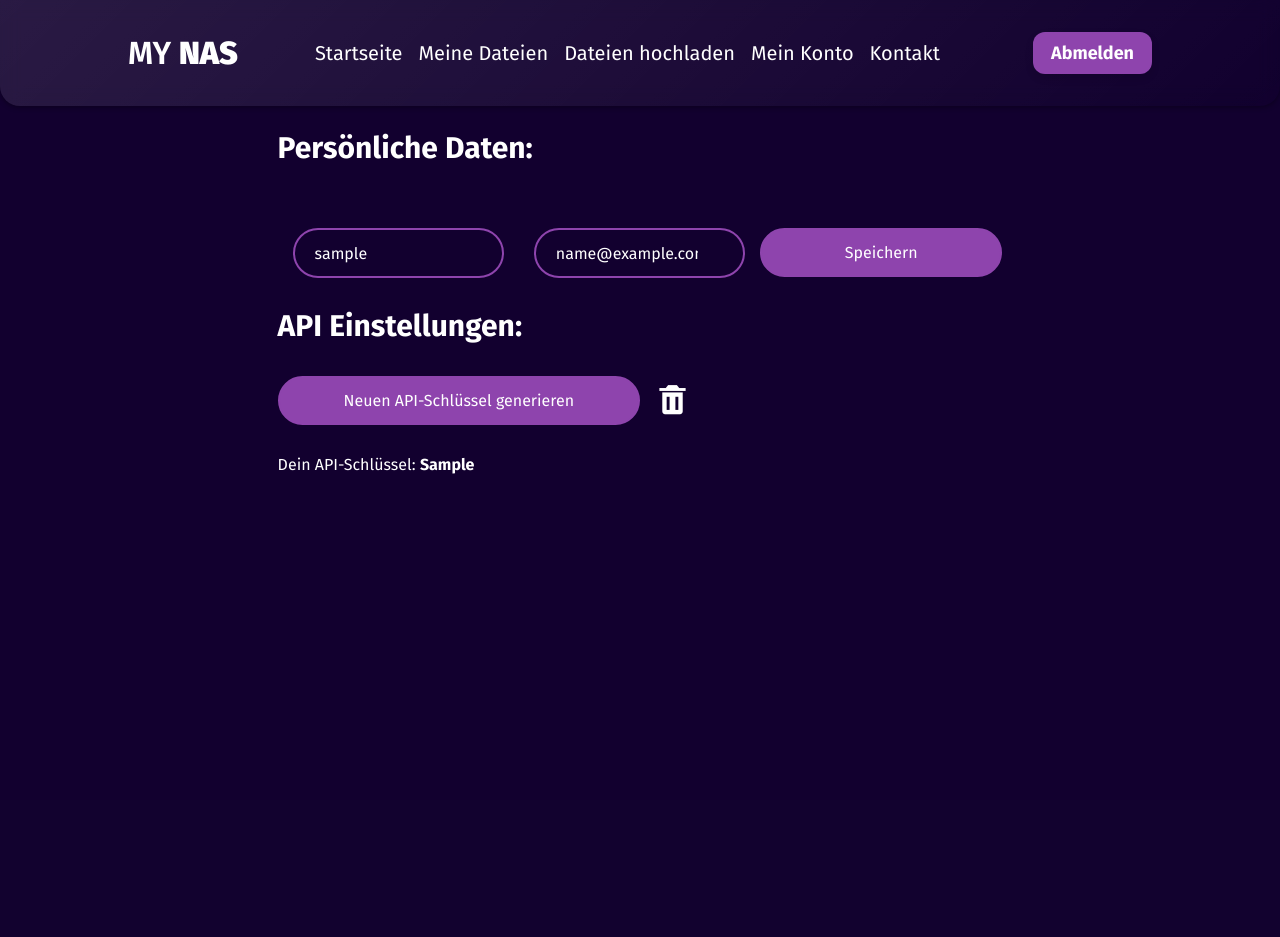
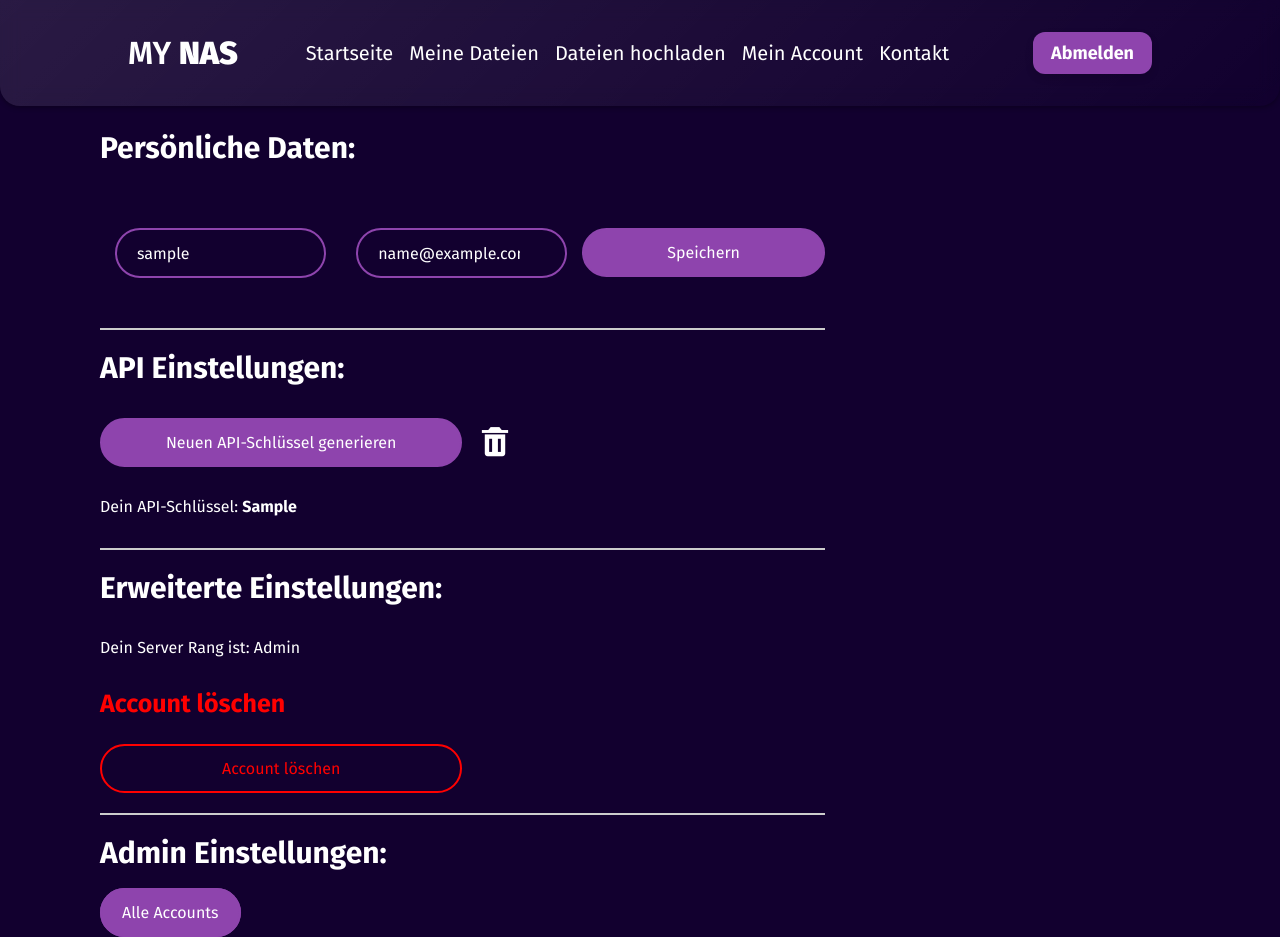
Before and after one commit to MarcusNebel/My-NAS, a PHP site: page /account-system/account.php in a window 1280 px wide. Before the commit the page ends 474 px from the top, so only its background shows below. Run offline with PHP 8.4, Linux system fonts and the light colour scheme; the visitor is signed in with stand-in values (Sample User, id 1); tables that the repository leaves empty hold one stand-in row (values such as "Sample post").

Commit message:
Added Ranksystem

```diff
--- a/app/account-system/account.php
+++ b/app/account-system/account.php
@@ -12,8 +12,8 @@ if (!isset($_SESSION["id"])) {
 <head>
 	<meta charset="UTF-8">
 	<meta name="viewport" content="width=device-width, initial-scale=1.0">
-	<title>My NAS | Benutzerverwaltung</title>
-	<link rel="website icon" href="../Logo/Logo.png">
+	<title>My NAS | Mein Account</title>
+	<link rel="website icon" href="../Logo/Logo_512px.png">
 
 	<link rel="preconnect" href="https://fonts.googleapis.com">
 	<link rel="preconnect" href="https://fonts.gstatic.com" crossorigin>
@@ -23,7 +23,7 @@ if (!isset($_SESSION["id"])) {
 	<link rel="stylesheet" href="style.css">
 	<link rel="stylesheet" href="../assets/css/style.css" />
 </head>
-<body>
+<body class="account-body">
 	<header>
 		<div class="container transparancy">
       		<h2><a class="link-no-decoration" href="../index.php"><span>MY </span>NAS</a></h2>
@@ -32,9 +32,9 @@ if (!isset($_SESSION["id"])) {
 				<a href="../User_Files.php">Meine Dateien</a>
 				<a href="../File_upload.php">Dateien hochladen</a>
 				<?php if(isset($_SESSION["id"])): ?>
-					<a href="account.php">Mein Konto</a>
+					<a href="account.php">Mein Account</a>
 				<?php else: ?>
-					<a href="Login.php">Mein Konto</a>
+					<a href="Login.php">Mein Account</a>
 				<?php endif; ?>
 				<a href="#">Kontakt</a>
 			</nav>
@@ -53,13 +53,13 @@ if (!isset($_SESSION["id"])) {
 		</div>
 	</header>
 	<nav class="mobile-nav">
-		<a href="index.php">Startseite</a>
-		<a href="User_Files.php">Meine Dateien</a>
-		<a href="File_upload.php">Dateien hochladen</a>
+		<a href="../index.php">Startseite</a>
+		<a href="../User_Files.php">Meine Dateien</a>
+		<a href="../File_upload.php">Dateien hochladen</a>
 				<?php if(isset($_SESSION["id"])): ?>
-			<a href="account.php">Mein Konto</a>
+			<a href="account.php">Mein Account</a>
 		<?php else: ?>
-			<a href="Login.php">Mein Konto</a>
+			<a href="Login.php">Mein Account</a>
 		<?php endif; ?>
 		<a href="#">Kontakt</a>
 	</nav>
@@ -103,6 +103,8 @@ if (!isset($_SESSION["id"])) {
 				}
 				?>
 
+				<hr style="border: 1px solid #ccc; margin: 20px 0;">
+
 				<h4>API Einstellungen:</h4>
 				<?php
 				if (isset($_SESSION["id"]) && !empty($_SESSION["id"])) {
@@ -138,6 +140,51 @@ if (!isset($_SESSION["id"])) {
 					echo "<p>Es ist kein Benutzer angemeldet</p>";
 				}
 				?>
+
+				<hr style="border: 1px solid #ccc; margin: 20px 0;">
+
+				<h4>Erweiterte Einstellungen:</h4>
+				<?php
+				if(isset($_SESSION["id"]) && !empty($_SESSION["id"])) {
+					require("mysql.php");
+
+					$stmt = $mysql->prepare("SELECT server_rank FROM accounts WHERE ID = :id");
+					$stmt->execute(array(":id" => $_SESSION["id"]));
+					$row = $stmt->fetch();
+					$server_rank = $row["server_rank"] ?? "Error: Du hast keinen Rang auf dem aktuellen Server!";
+				}
+				?>
+				<div class="advanced-settings">
+					<p class="server-rank"><?php
+					if(isset($server_rank) && $server_rank === "Error: Du hast keinen Rang auf dem aktuellen Server!") {
+						echo $server_rank;
+					} else {
+						echo "Dein Server Rang ist: ", $server_rank;
+					}
+					?> </p>
+					<h5>Account löschen</h5>
+					<form class="delete-account-form" method="get">
+						<button class="delete-account-btn" name="delete-account" type="submit">Account löschen</button>
+					</form>
+					<?php
+					if(isset($server_rank, $_SESSION["id"]) && !empty($server_rank)) if($server_rank === "Admin") {
+						if ($_SERVER["REQUEST_METHOD"] === "GET" && isset($_GET["delete-account"])) {
+							require("mysql.php");
+
+							$stmt = $mysql->prepare("DELETE FROM accounts WHERE ID = :id");
+							$stmt->execute(array(":id" => $_SESSION["id"]));
+							$stmt->execute();
+
+							session_destroy();
+						}
+						?>
+						<hr style="border: 1px solid #ccc; margin: 20px 0;">
+						<h4>Admin Einstellungen:</h4>
+						<a class="all-accounts" href="admin/accounts-list.php">Alle Accounts</a>
+						<?php
+					}
+					?>
+				</div>
 			</div>
 		</section>
 	</main>
--- a/app/account-system/style.css
+++ b/app/account-system/style.css
@@ -8,6 +8,15 @@ body{
   display: flex;
   justify-content: center;
   align-items: center;
+  min-height: 100vh;
+  background-color: #12002F;
+  background-size: cover;
+  background-position: center;
+  background-repeat: no-repeat;
+}
+.account-body {
+  display: flex;
+  justify-content: left;
   min-height: 100vh;
   background-color: #12002F;
   background-size: cover;
@@ -199,6 +208,10 @@ main .account-section {
   align-items: center;
 }
 
+.api-list p {
+  margin-bottom: 32px;
+}
+
 .api-list {
   color: #fff;
   margin-top: 30px;
@@ -233,5 +246,138 @@ i.bx.bxs-trash {
 }
 
 i.bx.bxs-trash:hover {
+  transform: translateY(-2px);
   color: #f00;
 }
+
+i.bx.bxs-edit-alt {
+  font-size: 35px;
+  text-decoration: none;
+  color: #fff;
+  margin-left: 15px;
+  transition: all 0.3s ease;
+}
+
+i.bx.bxs-edit-alt:hover {
+  transform: translateY(-2px);
+}
+
+i.bx.bx-arrow-back {
+  cursor: pointer;
+  font-size: 35px;
+  text-decoration: none;
+  color: #fff;
+  transition: all 0.3s ease;
+}
+
+i.bx.bx-arrow-back:hover {
+  transform: translateY(-2px);
+}
+
+.advanced-settings p {
+  color: #FFF;
+}
+
+.server-rank {
+  margin-bottom: 32px;
+}
+
+h5 {
+  color: #f00;
+  font-size: 25px;
+  margin-bottom: 25px;
+}
+
+.delete-account-form {
+  display: flex;
+  align-items: center;
+}
+
+.delete-account-btn {
+  width: 50%;
+  height: 100%;
+  cursor: pointer;
+  background: #12002F;
+  outline: none;
+  border: 2px solid #f00;
+  border-radius: 40px;
+  font-size: 16px;
+  color: #f00;
+  padding: 13px 20px 13px 20px;
+  transition: all 0.3s ease;
+}
+
+.delete-account-btn:hover {
+  background: #f00;
+  color: #FFF;
+  transform: translateY(-2px);
+}
+
+.all-accounts {
+  text-decoration: none;
+  width: 50%;
+  height: 100%;
+  cursor: pointer;
+  background: #8e44ad;
+  outline: none;
+  border: 2px solid #8e44ad;
+  border-radius: 40px;
+  font-size: 16px;
+  color: #fff;
+  padding: 13px 20px 13px 20px;
+  transition: all 0.3s ease;
+}
+
+.all-accounts:hover {
+  transform: translateY(-2px);
+  background: #9b59b6;
+}
+
+main .accounts-list-section {
+  margin-top: 150px;
+  margin-left: 100px;
+  margin-right: 100px;
+  background-color: #12002F;
+  min-height: 100vh;
+  display: block;
+  background-position: center;
+  background-size: cover;
+  text-align: left;
+}
+
+/* Tabelle Styling */
+table {
+  width: 100%; /* Die Tabelle nimmt die gesamte Breite ein */
+  border-collapse: collapse; /* Entfernt Abstände zwischen Zellen */
+  margin: 20px 0; /* Abstand oben und unten */
+  background-color: transparent; /* Hintergrundfarbe der Tabelle */
+}
+
+th, td {
+  padding: 12px 15px; /* Polsterung innerhalb der Zellen */
+  text-align: left; /* Textausrichtung in Zellen */
+  border-bottom: 1px solid #ddd; /* Untere Grenze für jede Zeile */
+  color: #FFF;
+}
+
+.pen-a {
+  text-decoration: none;
+}
+
+th {
+  background-color: #8e44ad; /* Hintergrundfarbe für die Kopfzeile */
+  color: white; /* Schriftfarbe in der Kopfzeile */
+  font-weight: bold; /* Fettdruck für die Kopfzeile */
+}
+
+tr:nth-child(even) {
+  background-color: #1d004b; /* Abwechselnde Zeilenfarben */
+}
+
+
+/* Optional: Stil für Tabellen-Wrapper */
+.table-container {
+  max-width: 1000px; /* Maximale Breite für die Tabelle */
+  margin: 0 auto; /* Zentriert die Tabelle */
+  overflow-x: auto; /* Ermöglicht horizontales Scrollen, wenn die Tabelle zu breit ist */
+}
--- a/init.sql
+++ b/init.sql
@@ -9,7 +9,8 @@ CREATE TABLE IF NOT EXISTS `accounts` (
   `EMAIL` VARCHAR(255) DEFAULT NULL,
   `reset_code` VARCHAR(6) DEFAULT NULL,
   `rememberTOKEN` VARCHAR(64) DEFAULT NULL,
-  `api_key` VARCHAR(64) DEFAULT NULL
+  `api_key` VARCHAR(64) DEFAULT NULL,
+  `server_rank` ENUM('Admin', 'User', 'Moderator') NOT NULL DEFAULT 'User'
 ) ENGINE=InnoDB DEFAULT CHARSET=latin1 COLLATE=latin1_swedish_ci;
 
 -- Setze das Root-Passwort auf mysql_native_password, falls erforderlich
```
Also changed, not shown: app/File_upload.php (+5 -5 lines), app/User_Files.php (+5 -5 lines), app/account-system/Login.php (+17 -5 lines), app/account-system/accounts-list.php (added, +161 -0 lines), app/account-system/delete-account.php (added, +14 -0 lines), app/account-system/edit.php (added, +107 -0 lines), app/account-system/forgot_password.php (+4 -4 lines), app/account-system/register.php (+31 -8 lines), app/account-system/reset_password.php (+5 -5 lines), app/index.php (+5 -5 lines), app/Logo/android-ios.png (deleted).
